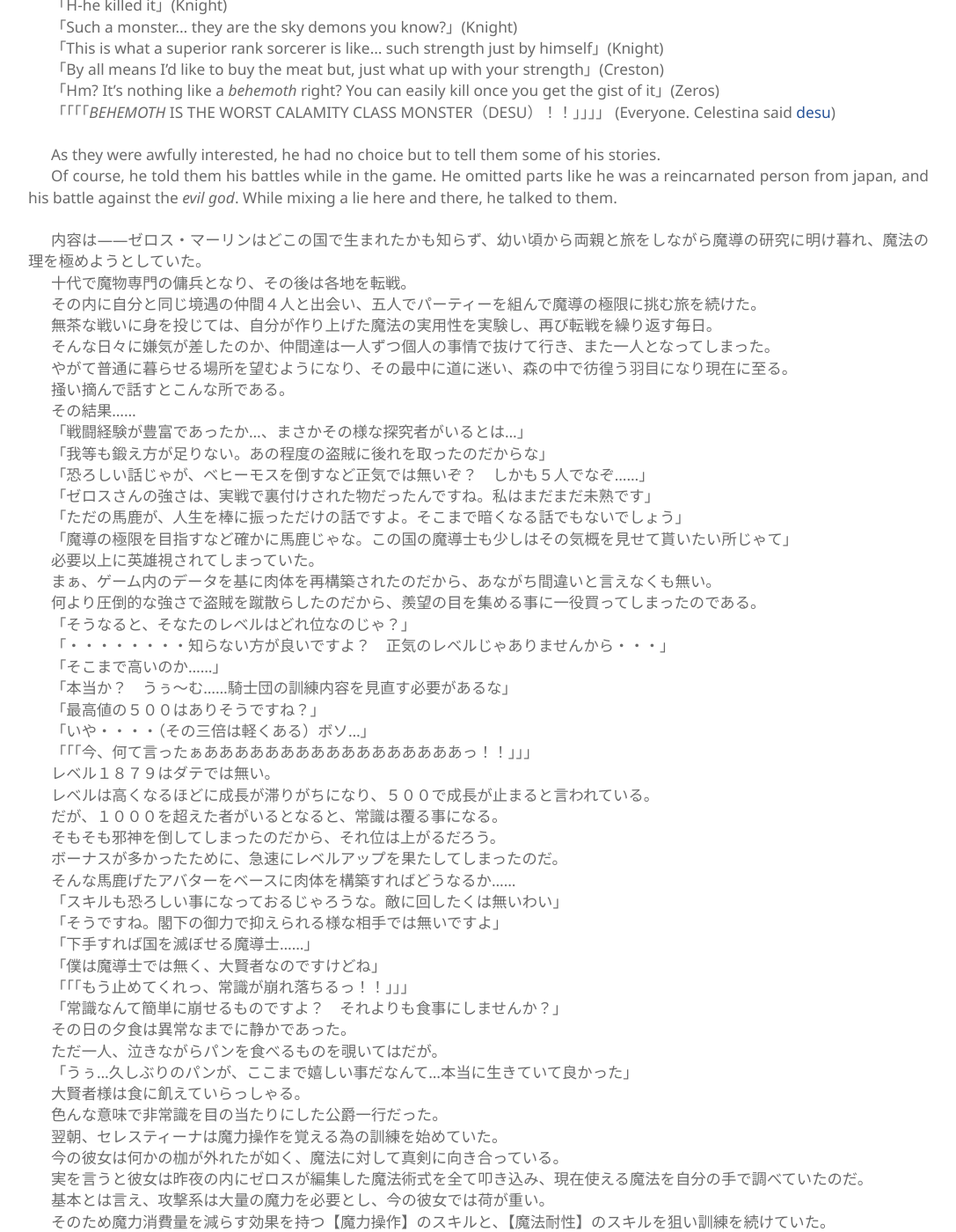
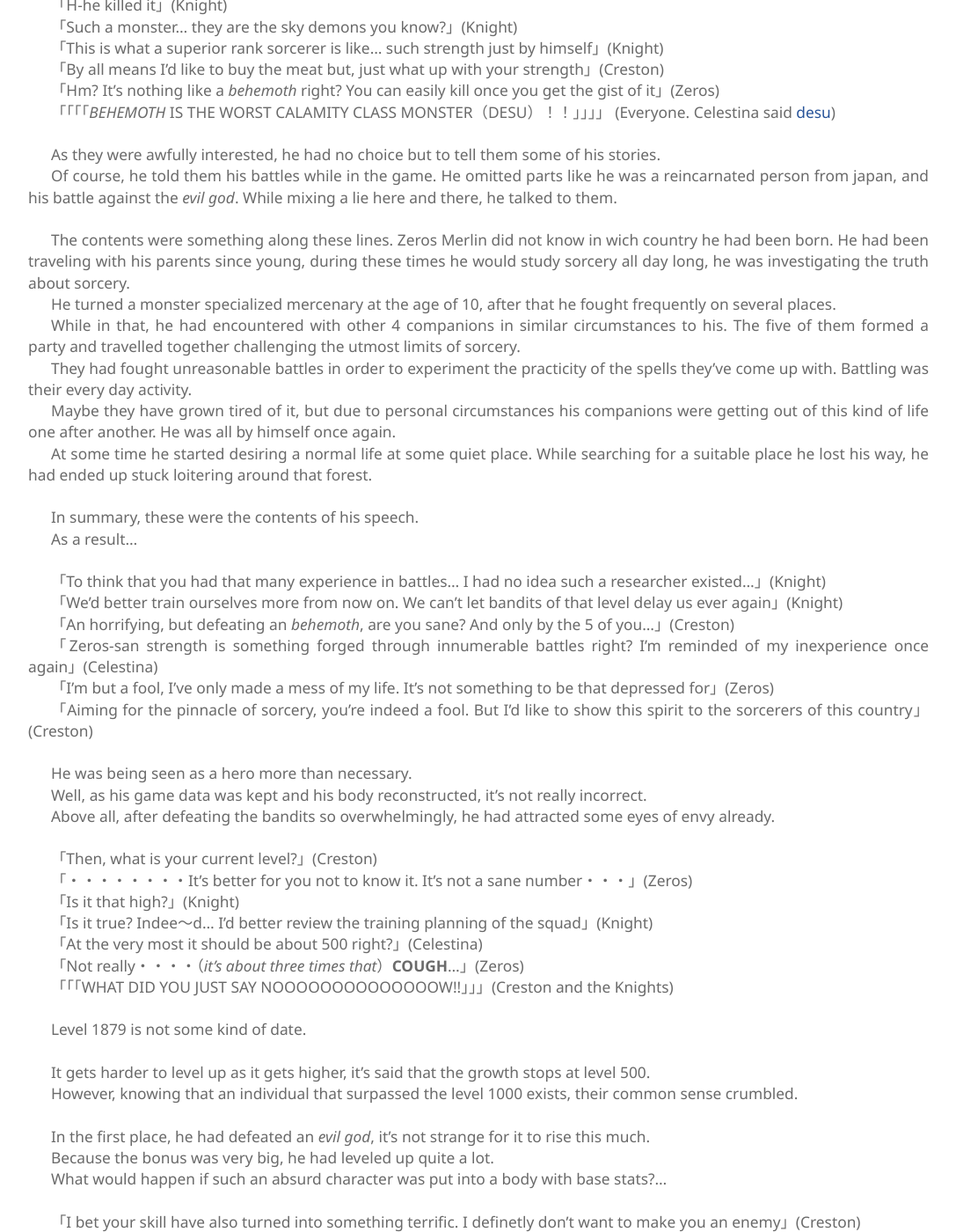
Before and after one commit to JoaoSilveira/arafoo, a Jekyll site: the page built from _chapters/3.md, in a window 1280 px wide and 1400 px high, scrolled down 7006 px. Shown: the whole window at 88% size, without its empty margins (96-1183 px from the left). Built offline with Jekyll 4.4.1, drawn with Linux system fonts in a browser that asks for light colours; some of the changed text lies outside the part shown.

Commit message:
Update Chapter 3

```diff
--- a/_chapters/3.md
+++ b/_chapters/3.md
@@ -459,315 +459,314 @@ Of course, he told them his battles while in the game. He omitted parts like he
 
 <br>
 
+The contents were something along these lines. Zeros Merlin did not know in wich country he had been born. He had been traveling with his parents since young, during these times he would study sorcery all day long, he was investigating the truth about sorcery.
 
-内容は――ゼロス・マーリンはどこの国で生まれたかも知らず、幼い頃から両親と旅をしながら魔導の研究に明け暮れ、魔法の理を極めようとしていた。
+He turned a monster specialized mercenary at the age of 10, after that he fought frequently on several places.
 
-十代で魔物専門の傭兵となり、その後は各地を転戦。
+While in that, he had encountered with other 4 companions in similar circumstances to his. The five of them formed a party and travelled together challenging the utmost limits of sorcery.
 
-その内に自分と同じ境遇の仲間４人と出会い、五人でパーティーを組んで魔導の極限に挑む旅を続けた。
+They had fought unreasonable battles in order to experiment the practicity of the spells they've come up with. Battling was their every day activity.
 
-無茶な戦いに身を投じては、自分が作り上げた魔法の実用性を実験し、再び転戦を繰り返す毎日。
+Maybe they have grown tired of it, but due to personal circumstances his companions were getting out of this kind of life one after another. He was all by himself once again.
 
-そんな日々に嫌気が差したのか、仲間達は一人ずつ個人の事情で抜けて行き、また一人となってしまった。
+At some time he started desiring a normal life at some quiet place. While searching for a suitable place he lost his way, he had ended up stuck loitering around that forest.
 
-やがて普通に暮らせる場所を望むようになり、その最中に道に迷い、森の中で彷徨う羽目になり現在に至る。
+<br>
+
+In summary, these were the contents of his speech.
+
+As a result...
+
+<br>
+
+「To think that you had that many experience in battles... I had no idea such a researcher existed...」(Knight)
+
+「We'd better train ourselves more from now on. We can't let bandits of that level delay us ever again」(Knight)
+
+「An horrifying, but defeating an *behemoth*, are you sane? And only by the 5 of you...」(Creston)
+
+「Zeros-san strength is something forged through innumerable battles right? I'm reminded of my inexperience once again」(Celestina)
+
+「I'm but a fool, I've only made a mess of my life. It's not something to be that depressed for」(Zeros)
+
+「Aiming for the pinnacle of sorcery, you're indeed a fool. But I'd like to show this spirit to the sorcerers of this country」(Creston)
+
+<br>
+
+He was being seen as a hero more than necessary.
+
+Well, as his game data was kept and his body reconstructed, it's not really incorrect.
+
+Above all, after defeating the bandits so overwhelmingly, he had attracted some eyes of envy already.
+
+<br>
+
+「Then, what is your current level?」(Creston)
+
+「・・・・・・・・It's better for you not to know it. It's not a sane number・・・」(Zeros)
+
+「Is it that high?」(Knight)
+
+「Is it true? Indee～d... I'd better review the training planning of the squad」(Knight)
+
+「At the very most it should be about 500 right?」(Celestina)
+
+「Not really・・・・（*it's about three times that*）**COUGH**...」(Zeros)
+
+「「「WHAT DID YOU JUST SAY NOOOOOOOOOOOOOOW!!」」」(Creston and the Knights)
+
+<br>
+
+Level 1879 is not some kind of date.
+
+<br>
+
+It gets harder to level up as it gets higher, it's said that the growth stops at level 500.
+
+However, knowing that an individual that surpassed the level 1000 exists, their common sense crumbled.
+
+<br>
+
+In the first place, he had defeated an *evil god*, it's not strange for it to rise this much.
+
+Because the bonus was very big, he had leveled up quite a lot.
+
+What would happen if such an absurd character was put into a body with base stats?...
+
+<br>
+
+「I bet your skill have also turned into something terrific. I definetly don't want to make you an enemy」(Creston)
+
+「That's really so. I'm not an enemy your excellency can hold down with your power」(Zeros)
+
+「A sorcerer that could destroy the country if he felt like it...」(Knight)
+
+「I'm not a sorcerer, I'm a great sage you see?」(Zeros)
+
+「「「Stop it already, or else our common sense will ruin!!」」」(Creston and the Knights)
+
+「Is common sense something that easy to ruin? Leaving that aside, shall we eat?」(Zeros)
+
+<br>
+
+Today's dinner was awfully quiet.
+
+With the exception of an individual that was crying while eating a bread.
+
+<br>
+
+「*Uuh*... the first bread in a while, I didn't think I'd be this happy... I'm trully glad to be alive」(Zeros)
 
 
+<br>
 
-掻い摘んで話すとこんな所である。
+The great sage-sama starved for food.
 
-その結果……
+> **TN**: [sama](https://jisho.org/search/様%20%23kanji) is a very polite way of adressing someone
 
+The duke witnessed lack of common sense in a lot of ways.
 
+<br>
 
-「戦闘経験が豊富であったか…、まさかその様な探究者がいるとは…」
+The following morning, Celestina started her training in order to learn mana operation.
 
-「我等も鍛え方が足りない。あの程度の盗賊に後れを取ったのだからな」
+As if she had been freed from shackles, she was facing sorcecy earnestly.
 
-「恐ろしい話じゃが、ベヒーモスを倒すなど正気では無いぞ？　しかも５人でなぞ……」
+<br>
 
-「ゼロスさんの強さは、実戦で裏付けされた物だったんですね。私はまだまだ未熟です」
+To tell the truth, she had crammed down every spell code Zeros had modified during the previous night. She was testing wich spells she could actually use.
 
-「ただの馬鹿が、人生を棒に振っただけの話ですよ。そこまで暗くなる話でもないでしょう」
+Talking about foundation, offensive spells demanded a great amount of magical power, it was a heavy burden for the current her.
 
-「魔導の極限を目指すなど確かに馬鹿じゃな。この国の魔導士も少しはその気概を見せて貰いたい所じゃて」
+That why she continued her training, aiming for both the skills 【Mana Operation】, that reduces the amount of mana spent, and 【Magic Resistance】.
 
+Just like the hunter who chases two rabbits catches none, to learn these two skills a considerable amount of magical power is necessary.
 
+For this reason, there are a lot of sorcerers who level up first in order to increase their mana, and then afterwards, start their training.
 
-必要以上に英雄視されてしまっていた。
+However, it was difficult for a noble born like Celestina to raise her level. Even if she wanted to do it, her mana only allowed her to perform two or three attacks.
 
-まぁ、ゲーム内のデータを基に肉体を再構築されたのだから、あながち間違いと言えなくも無い。
+If she defeated a high level monster she could rise it quickly, but actually challenging one is too irresponsible.
 
-何より圧倒的な強さで盗賊を蹴散らしたのだから、羨望の目を集める事に一役買ってしまったのである。
+<br>
 
+「After starting training yesterday my mana raised, even if only by 1. Then, if I do it every day for an year it should raise by about 300」(Celestina)
 
+<br>
 
-「そうなると、そなたのレベルはどれ位なのじゃ？」
+That was indeed the case, but as your mana increases you'd have to use stronger spells for it to maintain its efficacy.
 
-「・・・・・・・・知らない方が良いですよ？　正気のレベルじゃありませんから・・・」
+As your total magical power increase, it became more difficult to spend it all. That's why it's needed to learn stronger spells.
 
-「そこまで高いのか……」
+The most efficient spells are the ones used for offense, but it's not like you can fire offensive spells randomly anywhere you are.
 
-「本当か？　うぅ～む……騎士団の訓練内容を見直す必要があるな」
+It was certain that this training would reach a standstill soon.
 
-「最高値の５００はありそうですね？」
+<br>
 
-「いや・・・・（その三倍は軽くある）ボソ…」
+「Started training already? Celestina-san」(Zeros)
 
-「「「今、何て言ったぁあああああああああああああああああっ！！」」」
+「*Ah*? Master!」(Celestina)
 
+「M-master?」(Zeros)
 
+「Yes♪ You taught me sorcery, thus master. Shouldn't I?」(Celestina)
 
-レベル１８７９はダテでは無い。
+「Well... it's not like I have a problem with it. But I don't remember ever doing something worth to be called master by you」(Zeros)
 
+「You're wrong! you did plenty. It was because of you that I can proceed forward now」(Celestina)
 
+<br>
 
-レベルは高くなるほどに成長が滞りがちになり、５００で成長が止まると言われている。
+While he was unaware of it, he greatly influenced her life.
 
-だが、１０００を超えた者がいるとなると、常識は覆る事になる。
+While a little bewildered, he scratched his ruffled hair and gave her a wry smile.
 
+<br>
 
+「Things get a little harder after you learn mana operation. I'll reach a point where it's difficult to spend all your mana」(Zeros)
 
-そもそも邪神を倒してしまったのだから、それ位は上がるだろう。
+「Even so, it's better to do it than not, right? I want to become a sorcerer like you master!」(Celestina)
 
-ボーナスが多かったために、急速にレベルアップを果たしてしまったのだ。
+「...nay, that's a bit too brutal. Well, it's a good thing to have an objective...but why me?」(Zeros)
 
-そんな馬鹿げたアバターをベースに肉体を構築すればどうなるか……
+<br>
 
+Zeros didn't even know at the moment just how much out of the norm he was.
 
+At most, 『*This is a cheat*! *I can't even brag too much*～』 was the extent of his thought.
 
-「スキルも恐ろしい事になっておるじゃろうな。敵に回したくは無いわい」
+<br>
 
-「そうですね。閣下の御力で抑えられる様な相手では無いですよ」
+But, to Celestina he was a researcher and sage that far surpassed any sorcerer of the country.
 
-「下手すれば国を滅ぼせる魔導士……」
+He was a great magic user that inspired respect and envy on others.
 
-「僕は魔導士では無く、大賢者なのですけどね」
+Above all, he was the one who quickly solved her problems. He rewrote the defected spells into efficient ones as if it was a kid's play. That figure was something worthy respect.
 
-「「「もう止めてくれっ、常識が崩れ落ちるっ！！」」」
+Celestina ideal of 『This is what a sorcerer should be』 was becoming more vivid by looking at him.
 
-「常識なんて簡単に崩せるものですよ？　それよりも食事にしませんか？」
+Zeros haven't yet noticed that things turned this way.
 
+<br>
 
+「I'll teach you anything you don't understand. But you have to be careful when creating new spells, ok? That is because you can bring harm to your surroundings, reasonable levels and skills are necessary」(Zeros)
 
-その日の夕食は異常なまでに静かであった。
+「I haven't gone far yet, but I want to reach such heights someday. I'm counting on you guidance from now on!」(Celestina)
 
-ただ一人、泣きながらパンを食べるものを覗いてはだが。
+「*Huh*? Wait a moment please, from now on?! What's this...」(Celestina)
 
+「Haven't you heard anything from ojii-sama? He said to me that he would ask you to become my private tutor, I was sure that he had already talked to you...」(Celestina)
 
+「I haven't heard anything... Well, it's better than continuing unemployed」(Zeros)
 
-「うぅ…久しぶりのパンが、ここまで嬉しい事だなんて…本当に生きていて良かった」
+<br>
 
+An unemployed ossan in his forties is bad on the eyes of society.
 
+After all, it's better to have a job if he wanted to marry someday.
 
-大賢者様は食に飢えていらっしゃる。
+Just, he needed to do something about his looks.
 
-色んな意味で非常識を目の当たりにした公爵一行だった。
+An outsider could only see him as some lazy old man.
 
+<br>
 
+「This tutoring, until when is it valid?」(Zeros)
 
+「About... that's right. It would probably last until the end of my summer vacation? In two months I must go back to school」(Celestina)
 
+> **TN**: She said academy literally, but I think school fits more
 
-翌朝、セレスティーナは魔力操作を覚える為の訓練を始めていた。
+「School? Is there a school for sorcerers?」(Zeros)
 
-今の彼女は何かの枷が外れたが如く、魔法に対して真剣に向き合っている。
+「Yes, it's called Istal Sorcery Academy, nobles' children study and progress in the ways of sorcery there. However, there are a lot of factions there...」(Celestina)
 
+「What a trouble institute. Are they properly teaching sorcery? Judging by the grimoire textbook their level are way too low」(Zeros)
 
+「After seeing you I've started to think like that as well. Is there need to study there?」(Celestina)
 
-実を言うと彼女は昨夜の内にゼロスが編集した魔法術式を全て叩き込み、現在使える魔法を自分の手で調べていたのだ。
+「Probably, isn't the academy just a place where people can develop their noble network? Sorcery being their second priority...」(Zeros)
 
-基本とは言え、攻撃系は大量の魔力を必要とし、今の彼女では荷が重い。
+<br>
 
-そのため魔力消費量を減らす効果を持つ【魔力操作】のスキルと、【魔法耐性】のスキルを狙い訓練を続けていた。
+Zeros felt a light dizziness thinking about the state of affairs of this country that forced even children to split into factions.
 
-二兎追う者は一兎も得ずと言う様に、両方のスキルを手に入れるには、かなりの魔力が必要となる。
+Forcing a faction system during a sensitive period like that is some sort of brain washing education. Honestly, it's not something very pleasant.
 
-その所為か、魔術師の多くは先にレベルを上げて保有量を増やし、その後から訓練を始める者が多かった。
+Obviously, there sure is some kind of vicious bullying and above all else, the children's mind become warped.
 
-だが、そのレベル上げはセレスティーナの様な貴族生まれには難しく、実践を行うにしても魔力が足りずに攻撃魔法が２～３回しか使えない。
+<br>
 
-レベルの高い魔物を倒せば一気にレベルは上がるが、其れに挑むにはあまりに無謀過ぎた。
+「Ojou-sama, please run away!」(Knight)
 
+> **TN**: Ojou means "daughter of a high-class family", it can be translated as *young lady* but I opted for leaving it as it is.
 
+「There's a *Blood Bear*!」(Knight)
 
-「昨日始めた訓練で１程度ですが魔力が上がりました。なら、毎日続ければ１年で３００近く上がる筈です」
+<br>
 
+Abruptly interrupting their conversation, the two knights rushed over.
 
+On their backs there was a huge pitch black bear howling.
 
-確かにその通りなのだが、魔力が上がるに攣れて訓練には今より強力な魔法を使用しなくてはならなくなる。
+---
 
-魔力が増えるという事は、同時に保有魔力が減り辛くなるという事であり、大幅消費が可能な魔法を覚えなくてはならい。
+## Blood Bear
 
-もっとも効率良く行うのが攻撃魔法なのだが、攻撃魔法を無闇に撃ちまくる訳には行かないだろう。
+**Level**: 15
 
-この訓練が近い内に頓挫するのは間違いない。
+**HP**: 600 / 600
 
+**MP**: 103 / 103
 
+---
 
-「さっそく、今日から訓練ですか？　セレスティーナさん」
+<br>
 
-「あっ？　先生！」
+「Quickly quickly!」(Knight)
 
-「せ、先生？」
+「『Manacles of Steel』」(Zeros)
 
-「はい♪　私に魔法を教えてくれましたから、先生です。いけませんか？」
+<br>
 
-「まぁ……別にかまいませんが、先生と呼ばれるほどの事はしてませんよ？」
+―――*GUOOOOOOOOO*?!
 
-「いいえ！　十分な事をしてくださいました。私はこれで前へ進む事が出来るんですから」
+<br>
 
+Zeros captured the *blood bear* with a restraining spell.
 
+And then he blurted out something absurd.
 
-知らない内に、彼女の人生に大きな影響を与えてしまったゼロス。
+<br>
 
-多少戸惑いながらも、彼はボサボサの髪を掻きながら苦笑いを浮かべた。
+「Celestina-san, you did learn some offensive spells right?」(Zeros)
 
+「*Huh*? Y-yes I did but... why are you asking?」(Celestina)
 
+「Then try shooting that. You could raise your level if you are lucky, you know?」(Zeros)
 
-「魔力操作を覚えてからが大変です。　いずれ魔力を消費する事が困難になりますから」
+「Impossible! I can only fire it about 3 times...」(Celestina)
 
-「それでも、やらないよりはマシですよね？　私は先生の様な魔導師になりたいんです！」
+「That is plenty already. 『Devil's Blessing』」(Zeros)
 
-「…いや、それは少し凶悪ですって。まぁ、目標がある事は良い事ですが……なぜに僕なのですか？」
+<br>
 
+【Devil's Blessing】 greatly increases spells' attack power, one of the Zeros' original support spells.
 
+He would cast this spell on his companions when they performed several annihilations.
 
-ゼロスは、自分がいかに規格外なのか今一つ良く理解してはいない。
+As a matter of fact, the attack power increses about ten times, this excellent effectiveness was out of the norm even for the 5 of them.
 
-せいぜい、『これ、チートじゃん！　あんまり人に誇れないなぁ～』程度にしか考えていなかった。
+<br>
 
+「T-then... *crimson flames, burn my enemies*『Fire Ball』!」(Celestina)
 
+<br>
 
-だが、セレスティーナから見れば、この国の全魔導士よりも遥かに優れた賢者であり探究者。
+―――*DOGOOOOOOOOOOON*!!
 
-羨望と尊敬の念を送るには充分なほどの偉大な魔法使いなのである。
-
-何より、彼女自身の抱えていた問題をあっさりと解決し、更に欠陥を抱えた魔法術式を遊び半分で効率の良い物に書き換えた姿は、もはや尊敬すべきものであった。
-
-セレスティーナに『魔導士はこうあるべきだ』の理想を、まざまざと見せつけてしまったのである。
-
-そんな事になっているなど、ゼロスは気付かないでいた。
-
-
-
-「分からない事があれば教えますが、魔法の作成には気を付けないといけませんよ？　何しろ周囲に被害が及びますから、充分なスキルとレベルが必要になります」
-
-「まだそこまでは行けませんが、いずれはその高みに至りたいと思っています。これからの御指導、お願いします！」
-
-「へっ？　待ってください、これから？！　どういう事……」
-
-「御爺様から聞いていらっしゃらないんですか？　私の家庭教師になって貰おうと頼んでみると言う話でしたから、てっきり御爺様から話をされていたものと……」
-
-「聞いてませんよ……。まぁ、無職でいるよりはマシですがね」
-
-
-
-４０のおっさんが無職なのは世間体に悪い。
-
-何より、結婚願望があるため、職を持っているに越した事はないのだ。
-
-ただ、自分の身なりくらいは何とかしろと言いたい所だ。
-
-傍目には、ただのだらしないおっさんにしか見えないのだから……。
-
-
-
-「家庭教師って、期間はいつ頃までですかね？」
-
-「だいたい…そうですね。私の夏季休暇が終わるまででしょうか？　二ヶ月したら、私は学園に戻らねばなりません……」
-
-「学園？　魔導士の学校があるのですか？」
-
-「はい、イストール魔法学園と言いまして、貴族の子女がそこで学び魔導士の道へ進むのです。ただ、色々と派閥がありまして……」
-
-「面倒な学院ですね。まともに魔法を教えているのでしょうか？　あの教本の魔導書を見る限りではレベルが低すぎて話になりませんよ」
-
-「私も、先生を見た時からそう思う様になりました。あそこで学ぶ必要があるのでしょうか？」
-
-「恐らく、貴族内での繋がりを作るための社交の場となっているのでは？　魔導士の修練は二の次で…」
-
-
-
-子供達にまで派閥を押し付けるこの国の情勢に対し、ゼロスは軽く眩暈すら覚えた。
-
-多感な時期に派閥のような枠組みを押し付けるのは一種の洗脳教育であり、正直あまり良い気分では無い。
-
-当然、陰湿な虐めなどもあるだろうし、何よりも子供達の精神が歪みかねない。
-
-
-
-「お嬢様、逃げてください！」
-
-「ブラッド・ベアーが！」
-
-
-
-突如話を遮り、騎士の二人が慌てて駆け寄って来る。
-
-その後方には、漆黒の体毛を持つ巨大熊が咆哮を上げていた。
-
-
-
-＝＝＝＝＝＝＝＝＝＝＝＝＝＝＝＝＝＝＝＝＝＝＝＝＝＝
-
-
-
-ブラッド・ベアー　レベル　１５
-
-
-
-ＨＰ　６００/６００
-
-ＭＰ　１０３/１０３
-
-
-
-＝＝＝＝＝＝＝＝＝＝＝＝＝＝＝＝＝＝＝＝＝＝＝＝＝＝＝
-
-
-
-「早く避難を！」
-
-「『鋼の縛鎖』」
-
-
-
-―――グォオオオオッ？！
-
-
-
-すかさず捕縛魔法でブラッド・ベアーを捕縛する。
-
-そしてゼロスはとんでもない無茶を言い出す。
-
-
-
-「セレスティーナさん、攻撃魔法は覚えましたね？」
-
-「えっ？　お、覚えましたけど……何故ですか？」
-
-「アレに試し撃ちしてみましょう。運が良ければレベルが上がるかもしれませんよ？」
-
-「無理です！　私の魔法では全力でも３回くらいしか……」
-
-「それだけあれば充分ですよ。『天魔の祝福』」
-
-
-
-【天魔の祝福】は魔法攻撃を大幅に引き上げる、ゼロスオリジナルの付与魔法である。
-
-仲間の魔導士にコレを掛ける事により、殲滅戦を繰り返してきた。
-
-何しろ威力が１０倍近く跳ね上がるのだから、その破格な効果は彼等の常識の埒外であった。
-
-
-
-「で、では……紅蓮の焔よ、敵を焼き尽せ『ファイアーボール』！」
-
-
-
-―――ドゴオオオオオオオオオオオオオオオン！！
-
+<br>
 
 
 轟音が響き渡り、砂塵が吹き荒れる。
```
